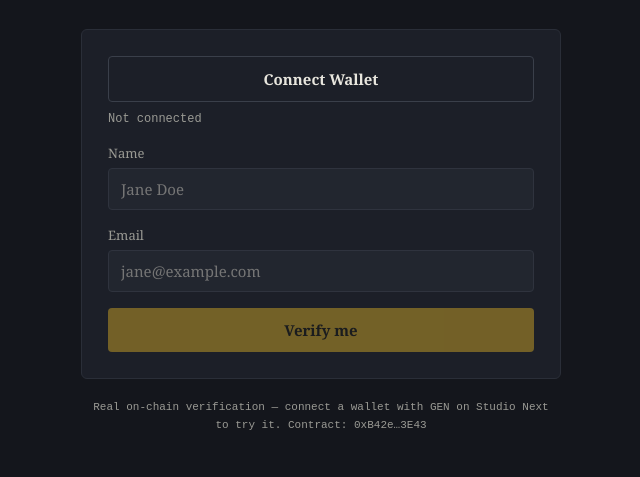
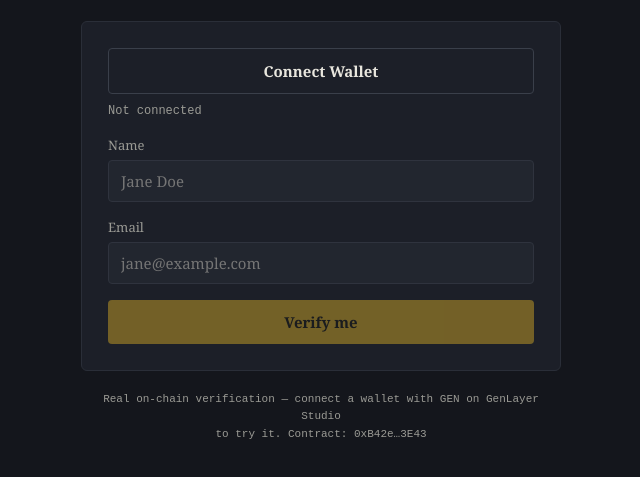
Before and after one commit to Naseer32/Veritas, a website built with Vite: page frontend/index.html in a window 1280 px wide. Shown: the part 249-726 px from the top of the page, without its empty margins (319-959 px from the left). Built offline with nearby package versions, Linux system fonts and the light colour scheme.

Commit message:
Update reference from Studio Next to GenLayer Studio

```diff
--- a/frontend/index.html
+++ b/frontend/index.html
@@ -40,7 +40,7 @@
   </div>
 
   <p class="note">
-    Real on-chain verification — connect a wallet with GEN on Studio Next<br>
+    Real on-chain verification — connect a wallet with GEN on GenLayer Studio<br>
     to try it. Contract: 0xB42e…3E43
   </p>
 </div>
```
